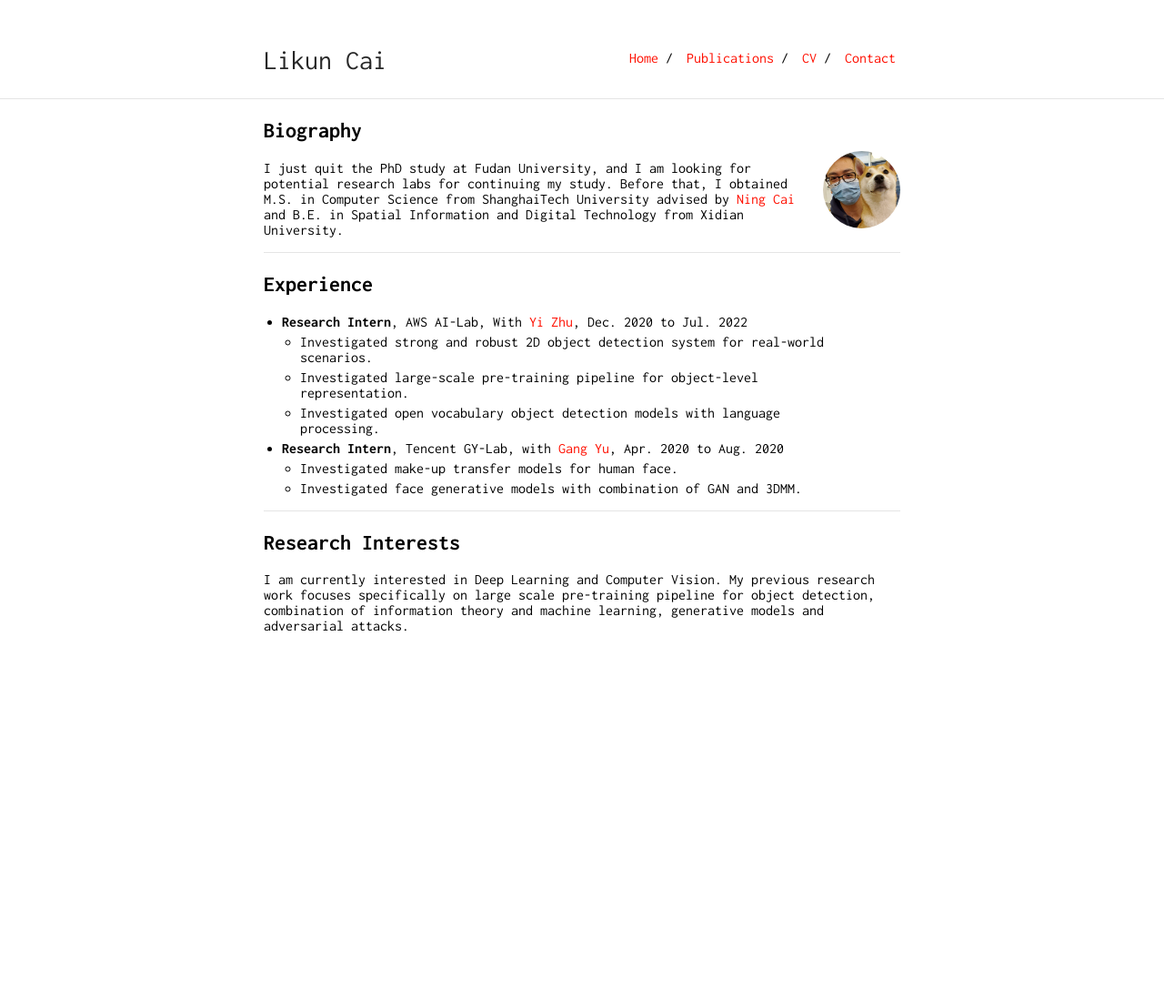
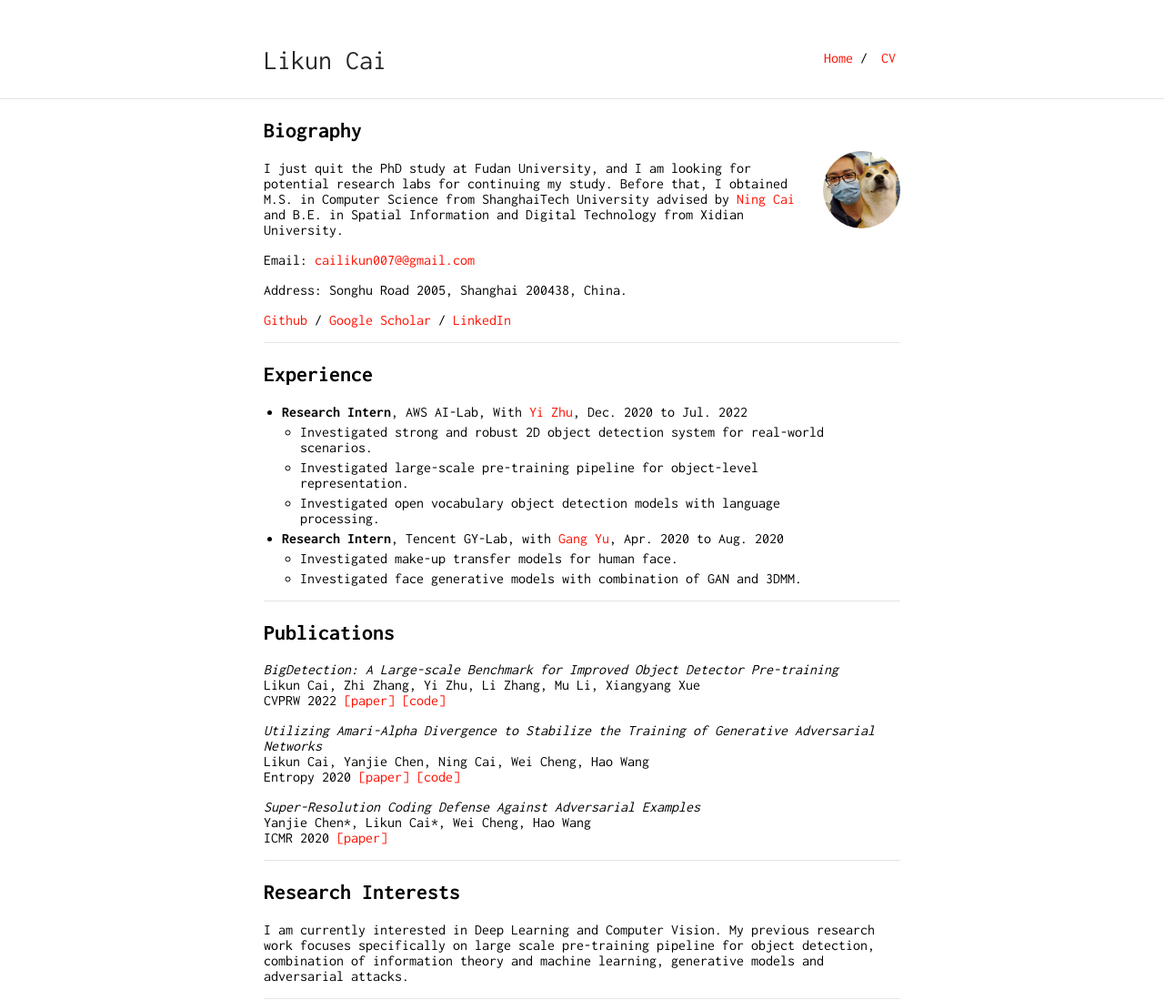
Before and after one commit to cailk/cailk.github.io, a Jekyll site: the page built from index.md, in a window 1280 px wide. Shown: the whole page at 91% size. Built offline with Jekyll 4.4.1, drawn with Linux system fonts in a browser that asks for light colours; our own code applies the rules of GitHub Pages for plain Markdown files; before the commit the page ends 900 px from its top, so only the background shows below that.

Commit message:
update index

```diff
--- a/_config.yml
+++ b/_config.yml
@@ -3,9 +3,5 @@ title: Likun Cai
 nav:
  - name: "Home"
    link: "/cailk.github.io/"
- - name: "Publications"
-   link: "publications"
  - name: "CV"
    link: "LikunCai_CV_Aug2022_Updated.pdf"
- - name: "Contact"
-   link: "contact"
--- a/index.md
+++ b/index.md
@@ -8,6 +8,13 @@ layout: default
 
 I just quit the PhD study at Fudan University, and I am looking for potential research labs for continuing my study.
 Before that, I obtained M.S. in Computer Science from ShanghaiTech University advised by [Ning Cai](https://sist.shanghaitech.edu.cn/sist_en/2020/0814/c7582a54749/page.htm) and B.E. in Spatial Information and Digital Technology from Xidian University.
+
+
+Email: [cailikun007@@gmail.com](mailto:cailikun007@gmail.com)
+
+Address: Songhu Road 2005, Shanghai 200438, China.
+
+[Github](https://github.com/cailk) / [Google Scholar](https://scholar.google.com/citations?user=5r6IM_gAAAAJ&hl=zh-CN) / [LinkedIn](https://www.linkedin.com/in/likun-cai-9307551b2/)
 
 ---
 
@@ -22,6 +29,24 @@ Before that, I obtained M.S. in Computer Science from ShanghaiTech University ad
 
 ---
 
+## Publications
+
+*BigDetection: A Large-scale Benchmark for Improved Object Detector Pre-training* \\
+Likun Cai, Zhi Zhang, Yi Zhu, Li Zhang, Mu Li, Xiangyang Xue \\
+CVPRW 2022 [[paper]](https://arxiv.org/abs/2203.13249) [[code]](https://github.com/amazon-research/bigdetection)
+
+*Utilizing Amari-Alpha Divergence to Stabilize the Training of Generative Adversarial Networks* \\
+Likun Cai, Yanjie Chen, Ning Cai, Wei Cheng, Hao Wang \\
+Entropy 2020 [[paper]](https://www.mdpi.com/1099-4300/22/4/410) [[code]](https://github.com/cailk/AlphaGAN)
+
+*Super-Resolution Coding Defense Against Adversarial Examples* \\
+Yanjie Chen\*, Likun Cai\*, Wei Cheng, Hao Wang \\
+ICMR 2020 [[paper]](https://dl.acm.org/doi/abs/10.1145/3372278.3390689)
+
+---
+
 ## Research Interests
 
 I am currently interested in Deep Learning and Computer Vision. My previous research work focuses specifically on large scale pre-training pipeline for object detection, combination of information theory and machine learning, generative models and adversarial attacks.
+
+---
```
